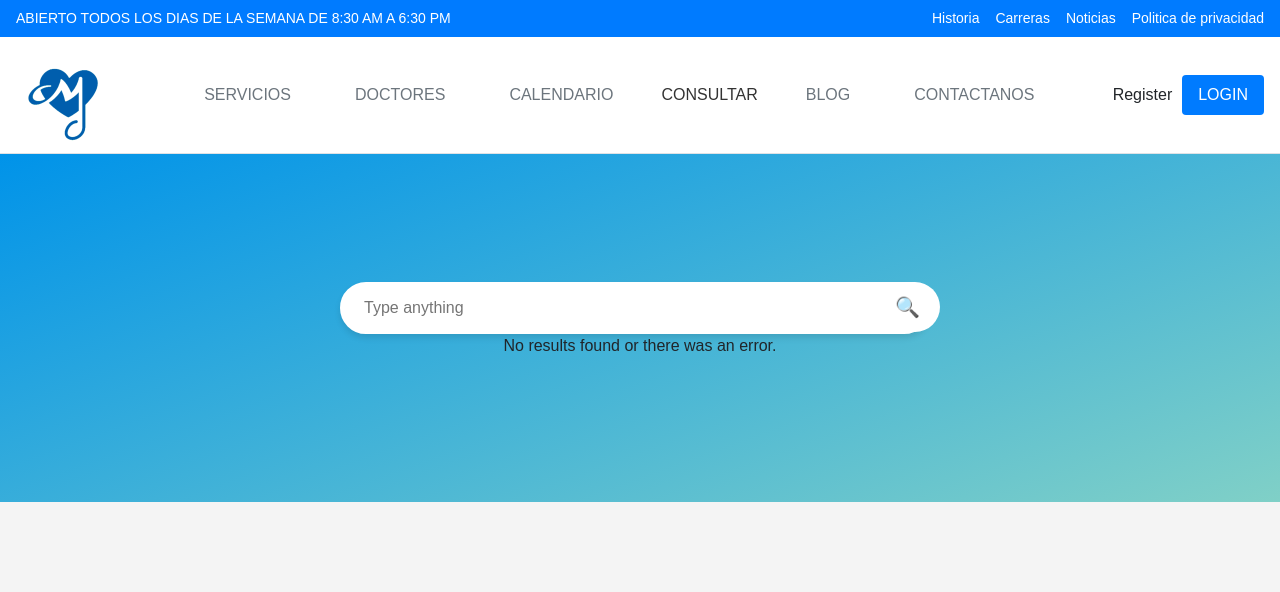
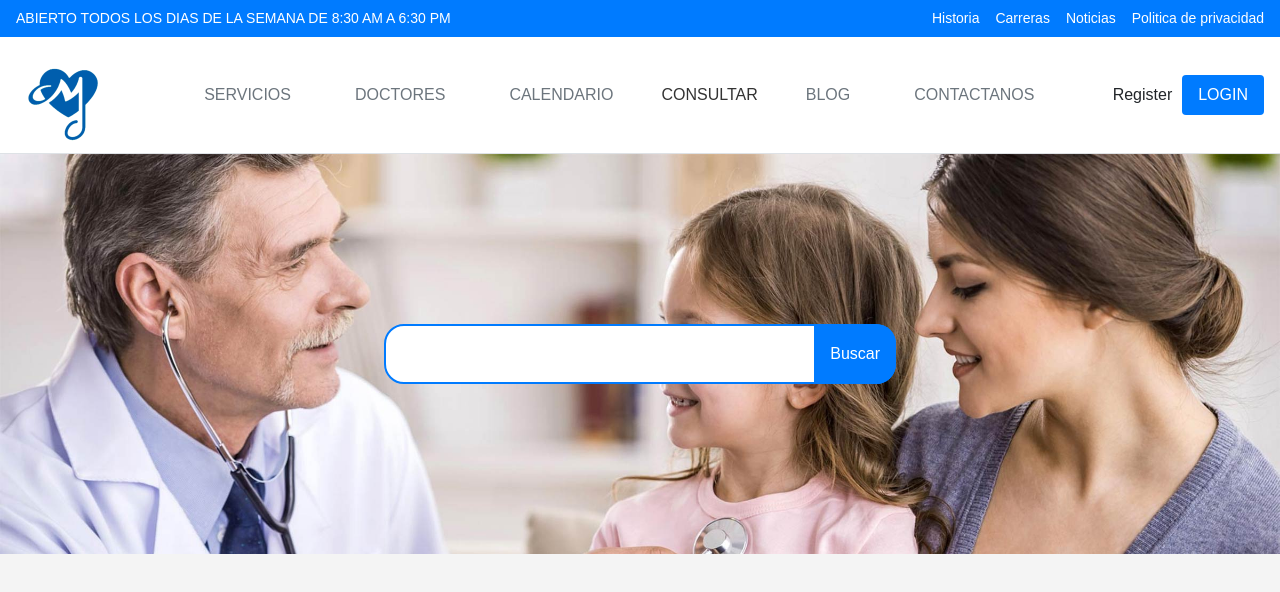
Before and after one commit to AlfredRosarioSNK/med-advice-2.0, a React (Vite) app: page /Medicamentos in a window 1280 px wide. Shown: the top 592 px of the page. Built offline with nearby package versions, Linux system fonts and the light colour scheme.

Commit message:
Mejoras al apartado cunsultar

```diff
--- a/pages/medicamentos.tsx
+++ b/pages/medicamentos.tsx
@@ -73,34 +73,39 @@ const Medicamentos: React.FC = () => {
       <div className="search-container">
       <div className="search-bar">
         <form onSubmit={handleSubmit}>
+          <div className="input-container">
             <input
               type="text"
               value={terminoAbuscar}
               onChange={handleChange}
-              placeholder="Type anything"
+              placeholder="Buscar medicamento..."
             />
-            <button type="submit"></button>
+            <span className="focus-border"></span>
+          </div>
+          <button type="submit">Buscar</button>
         </form>
       </div>
+
+        <div className={`search-results ${results.length > 0 ? 'show' : ''}`}>
           {Array.isArray(results) && results.length > 0 ? (
-          <div className="search-results">
-            {results.map((result, index) => (
-              <div key={index}>
-                <p>NDC: {result.openfda?.product_ndc?.join(', ') || 'N/A'}</p>
-                <p>Name: {result.openfda?.brand_name?.join(', ') || 'N/A'}</p>
-                <p>Manufacturer: {result.openfda?.manufacturer_name?.join(', ') || 'N/A'}</p>
-                <p>Substance: {result.openfda?.substance_name?.join(', ') || 'N/A'}</p>
+            results.map((result, index) => (
+              <div key={index} className="search-result-item">
+                <h3>{result.openfda?.brand_name?.join(', ') || 'Nombre no disponible'}</h3>
+                <p><strong>NDC:</strong> {result.openfda?.product_ndc?.join(', ') || 'N/A'}</p>
+                <p><strong>Fabricante:</strong> {result.openfda?.manufacturer_name?.join(', ') || 'N/A'}</p>
+                <p><strong>Sustancia Activa:</strong> {result.openfda?.substance_name?.join(', ') || 'N/A'}</p>
+                {/* Añade aquí más información del medicamento si es necesario */}
               </div>
-            ))}
-          </div>
+            ))
           ) : (
-          <div className="search-results">
-            <p>No results found or there was an error.</p>
+            <div>
+              <p>No se encontraron resultados o hubo un error.</p>
             </div>
           )}
-
+        </div>
       </div>
     </div>
   );
 };
+
 export default Medicamentos;
--- a/styles/Medicamentos-style.css
+++ b/styles/Medicamentos-style.css
@@ -1,153 +1,193 @@
-.search-bar form {
+:root {
+  --blue: #007bff;
+  --indigo: #6610f2;
+  --purple: #6f42c1;
+  --pink: #e83e8c;
+  --red: #dc3545;
+  --orange: #fd7e14;
+  --yellow: #ffc107;
+  --green: #28a745;
+  --teal: #20c997;
+  --cyan: #17a2b8;
+  --white: #fff;
+  --gray: #6c757d;
+  --gray-dark: #343a40;
+  --primary: #007bff;
+  --secondary: #6c757d;
+  --success: #28a745;
+  --info: #17a2b8;
+  --warning: #ffc107;
+  --danger: #dc3545;
+  --light: #f8f9fa;
+  --dark: #343a40;
+  --breakpoint-xs: 0;
+  --breakpoint-sm: 576px;
+  --breakpoint-md: 768px;
+  --breakpoint-lg: 992px;
+  --breakpoint-xl: 1200px;
+  --font-family-sans-serif: -apple-system, BlinkMacSystemFont, "Segoe UI", Roboto, "Helvetica Neue", Arial, "Noto Sans", sans-serif, "Apple Color Emoji", "Segoe UI Emoji", "Segoe UI Symbol", "Noto Color Emoji";
+  --font-family-monospace: SFMono-Regular, Menlo, Monaco, Consolas, "Liberation Mono", "Courier New", monospace;
+}
+
+body {
+  font-family: 'Arial', sans-serif;
+  margin: 0;
+  padding: 0;
+  background-color: #f4f4f4;
+}
+
+.header {
+  background-color: #ffffff;
+  box-shadow: 0 2px 4px rgba(0,0,0,0.1);
+}
+
+.search-container {
+  position: relative;
   display: flex;
   justify-content: center;
-  margin: 0;
+  align-items: center;
+  padding: 2rem 0;
+  background-image: url('../src/images/health-kid.jpg');
+  background-size: cover;
+  background-repeat: no-repeat;
+  min-height: 400px;
+}
+
+.search-bar {
+  width: 40%;
+  position: relative;
+  z-index: 2;
+}
+
+.search-bar .input-container {
+  position: relative;
+  display: flex;
+  align-items: center;
+  width: 100%;
 }
 
 .search-bar input {
-  width: 50%;
-  padding: 10px;
-  margin-right: 10px;
-  border: 1px solid #ccc;
-  color: rgba(0,0,0,0.5);
-  border-radius: 5px;
-  box-shadow: 0 4px 6px rgba(0,0,0,0.1);
+  width: calc(100% - 3rem);
+  padding: 1rem;
+  font-size: 1rem;
+  border: 2px solid #007bff;
+  border-radius: 20px 0 0 20px;
+  box-shadow: none;
+  background: #ffffff;
+  position: relative;
+}
+
+.search-bar input:focus {
+  outline: none;
+  border-color: #17a2b8;
+}
+
+.search-bar input::placeholder {
+  color: hsla(0, 0%, 100%, 0.6);
+}
+
+.search-bar span {
+  content: '';
+  display: block;
+  position: absolute;
+  bottom: 13px; /* Asegúrate de que esté justo debajo del texto */
+  left: 0;
+  right: 0;
+  margin-left: 18px;
+  margin-right: 100px;
+  height: 1px; /* Altura de la barra de animación */
+  background-color: #cacaca;
+  transform: scaleX(0);
+  transition: transform 0.5s ease-out;
+}
+
+.search-bar input:focus ~ span {
+  transform: scaleX(1);
+  transition: transform 0.5s ease-in;
 }
 
 .search-bar button {
-  padding: 10px 20px;
-  background-color: #0056b3;
+  position: absolute;
+  right: 0;
+  top: 0;
+  bottom: 0;
+  padding: 1rem;
+  background-color: #007bff;
   color: white;
   border: none;
-  border-radius: 5px;
+  border-radius: 0 20px 20px 0;
   cursor: pointer;
+  overflow: hidden;
+  z-index: 1;
+}
+
+.search-bar button::before {
+  content: '';
+  position: absolute;
+  top: -4px;
+  right: -4px;
+  bottom: -4px;
+  left: -4px;
+  background-color: #007bff;
+  transition: transform 0.75s ease-in-out, opacity 0.75s ease-in-out;
+  transform: scale(1);
+  transform-origin: center;
+  opacity: 1;
+  z-index: -1;
+}
+
+.search-bar button:hover::before {
+  transform: scale(1.75);
+  opacity: 0;
 }
 
 .search-bar button:hover {
   background-color: #003d82;
 }
-body {
-  font-family: 'Arial', sans-serif;
-  background-color: #f4f4f4; /* Un color de fondo que combina con la barra de navegación */
-  margin: 0;
-  padding: 0;
-}
-.nav-bar {
-  display: flex;
-  justify-content: space-between;
-  align-items: center;
-  background-color: #fff; /* O el color que prefieras */
-  padding: 10px 20px;
-  box-shadow: 0 2px 4px rgba(0,0,0,0.1);
-}
-.nav-items a {
-  color: #000;
-  text-decoration: none;
-  margin-right: 20px;
-  /* Agrega aquí más estilos si necesitas */
-}
-.nav-bar a {
-  color: #96a6a5e8;
-  text-decoration: none;
-  padding: 0 15px;
-}
-.nav-bar a:hover {
-  text-decoration: underline;
-}
-.language-switcher {
-  display: flex;
-  align-items: center;
-  /* Agrega aquí más estilos si necesitas */
-}
-.language-btn {
-  background: none;
-  border: none;
-  color: #000;
-  margin: 0 5px;
-  cursor: pointer;
-  /* Agrega aquí más estilos si necesitas */
-}
-.search-container {
-  background: linear-gradient(160deg, #0093E9 0%, #80D0C7 100%); /* Ajusta estos colores para que coincidan con tu diseño */
-  padding: 10% 0; /* Ajusta el espaciado como necesites */
-  text-align: center; /* Asegúrate de que todo esté centrado */
-}
-.search-bar {
-  max-width: 600px; /* o el ancho que prefieras */
-  margin: 0 auto; /* Esto centra el div */
-  position: relative; /* Para posicionar el botón de búsqueda correctamente */
+
+.search-results {
+  display: none;
+  position: absolute;
+  top: 100%;
+  left: 50%;
+  transform: translateX(-50%);
+  width: 40%;
+  background-color: #ffffff;
+  box-shadow: 0px 4px 8px rgba(0,0,0,0.1);
+  z-index: 1;
+  border-radius: 8px;
+  overflow: hidden;
+  margin-top: 0.5rem;
 }
 
-.search-bar input {
-  width: 100%; /* Aprovechar todo el ancho del .search-bar */
-  padding: 10px 20px;
-  font-size: 16px; /* Tamaño de fuente grande para fácil lectura */
-  border: 4px solid #ffffff; /* Borde blanco o lo que prefieras */
-  border-radius: 50px; /* Bordes redondeados */
-  outline: none; /* Quitar el resalte al enfocar */
+.search-results.show {
+  display: block;
 }
 
-
-.search-bar button {
-  position: absolute; /* Posicionar sobre el input */
-  right: 0; /* A la derecha */
-  border-top-right-radius: 50px; /* Redondear solo las esquinas derechas */
-  border-bottom-right-radius: 50px;
-  padding: 10px 20px;
-  border: none;
-  background-color: #ffffff; /* Botón blanco para contraste */
-  color: #0093E9; /* Color que contraste con el botón blanco, ajusta según necesites */
-  font-size: 16px;
-  cursor: pointer;
+.search-result-item {
+  border-bottom: 1px solid #eaeaea;
+  padding: 1rem;
 }
 
-.search-bar button:hover {
-  background-color: #cdf4f3e8; /* Un púrpura más oscuro para el efecto hover */
-}
-.search-icon:before {
-  content: '🔍'; /* Cambia esto por tu ícono */
-  font-size: 24px;
-}
-.search-bar button::after {
-  content: '🔍'; /* Sustituye por un ícono si prefieres */
-  font-size: 20px;
+.search-result-item p {
+  margin: 0.5rem 0;
 }
 
-.search-icon {
-  width: 24px;
-  height: 24px;
-  position: absolute;
-  left: 15px;
-  top: 50%;
-  transform: translateY(-50%);
+.search-result-item:first-child {
+  margin-top: 0;
 }
 
-input::-webkit-outer-spin-button,
-input::-webkit-inner-spin-button {
--webkit-appearance: none;
-margin: 0;
-}
-input[type='number'] {
-  -moz-appearance: textfield;
-}
-.search-bar input,
-.search-bar button {
-transition: all 0.3s ease; /* Suaviza la transición de estados */
-}
-.search-bar input:focus,
-.search-bar button:hover {
-box-shadow: 0 4px 8px rgba(0,0,0,0.15); /* Sombra más pronunciada en hover/focus */
+.search-result-item:last-child {
+  margin-bottom: 0;
+  border-bottom: none;
 }
 
 @media (max-width: 768px) {
-  .nav-items a, .language-switcher {
   .search-bar {
-    width: 90%; /* Más estrecho en pantallas pequeñas */
+    width: 80%;
   }
 
-  .search-bar input,
-  .search-bar button {
-    padding: 8px 16px; /* Ajuste de padding para pantallas pequeñas */
+  .search-results {
+    width: 80%;
   }
 }
-}
```
Lines whose indentation alone changed are shown as unchanged.
